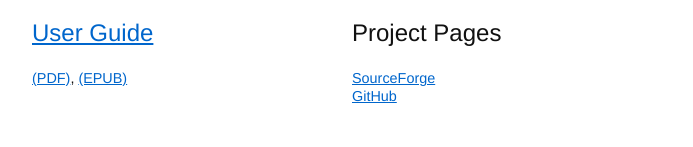
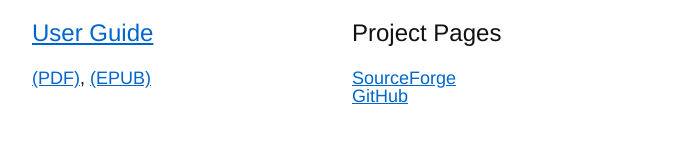
Before and after one commit to CxxTest/cxxtest.github.com, a plain HTML site: page index.html in a window 1280 px wide. Shown: the part 273-420 px from the top of the page, without its empty margins (293-986 px from the left). Drawn offline with Linux system fonts and the light colour scheme.

Commit message:
More edits

```diff
--- a/index.html
+++ b/index.html
@@ -38,13 +38,13 @@
  <div class="span-16 prepend-4 append-4 append-bottom">
   <div class="span-8">
      <h2><a href="cxxtest/doc/guide.html">User Guide</a></h2>
-     <h4> <a href="cxxtest/doc/guide.pdf">(PDF)</a>, <a href="cxxtest/doc/guide.epub">(EPUB)</a> </h4>
+     <h3> <a href="cxxtest/doc/guide.pdf">(PDF)</a>, <a href="cxxtest/doc/guide.epub">(EPUB)</a> </h3>
   </div>
 
   <div class="span-8 last">
      <h2>Project Pages</h2>
-     <h4><a href="http://sourceforge.net/projects/cxxtest/">SourceForge</a><br/>
-     <a href="https://github.com/CxxTest">GitHub</a> </h4>
+     <h3><a href="http://sourceforge.net/projects/cxxtest/">SourceForge</a><br/>
+     <a href="https://github.com/CxxTest">GitHub</a> </h3>
   </div>
  </div>
 
```
